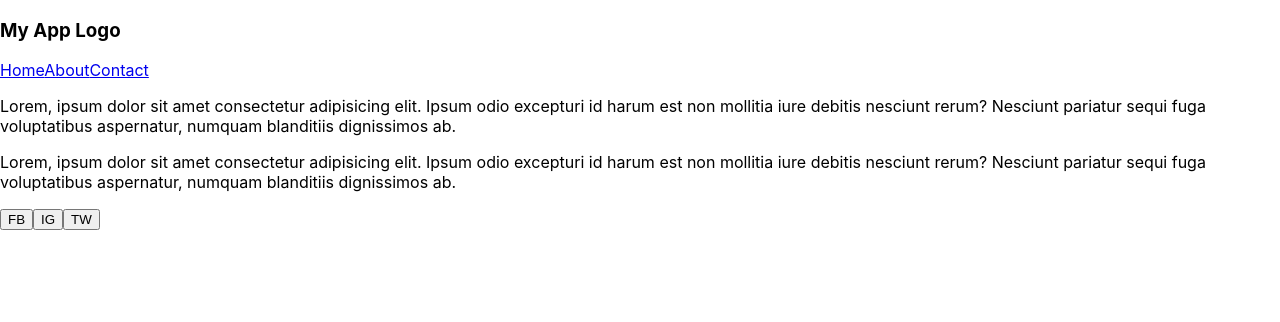
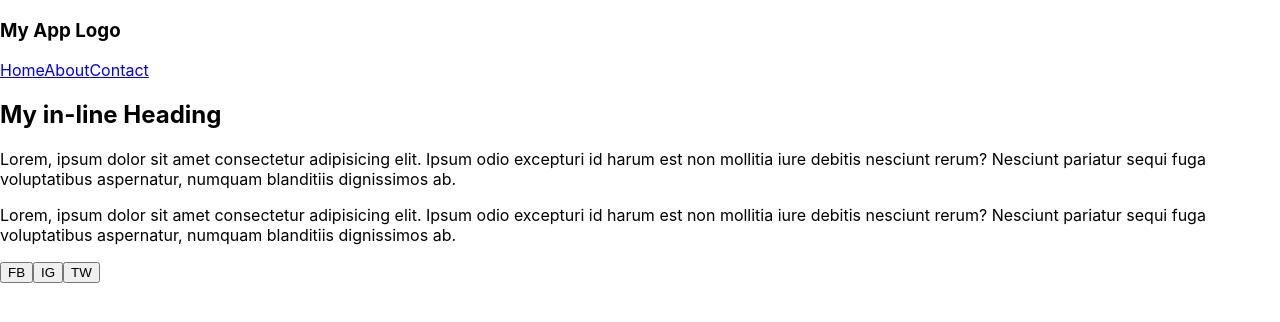
Before and after one commit to ayahxsheikh/my-app, a React (Create React App) app: page / in a window 1280 px wide. Shown: the top 322 px of the page. Built offline with nearby package versions, Linux system fonts and the light colour scheme.

Commit message:
inline key/value prop

```diff
--- a/src/App.js
+++ b/src/App.js
@@ -5,10 +5,11 @@ import About from './components/About';
 function App() {
 
   const title = 'My App Logo'
+
   return (
     < >
       <Header title={title} />
-      <About />
+      <About string={"My in-line Heading"}/>
       <Footer />
     </>
   );
--- a/src/components/About.js
+++ b/src/components/About.js
@@ -1,7 +1,8 @@
 
-function About (){
+function About (props){
     return(
         <>
+        <h2>{props.string}</h2>
         <p>Lorem, ipsum dolor sit amet consectetur adipisicing elit. Ipsum odio excepturi id harum est non mollitia iure debitis nesciunt rerum? Nesciunt pariatur sequi fuga voluptatibus aspernatur, numquam blanditiis dignissimos ab.</p>
 
         <p>Lorem, ipsum dolor sit amet consectetur adipisicing elit. Ipsum odio excepturi id harum est non mollitia iure debitis nesciunt rerum? Nesciunt pariatur sequi fuga voluptatibus aspernatur, numquam blanditiis dignissimos ab.</p>
```
